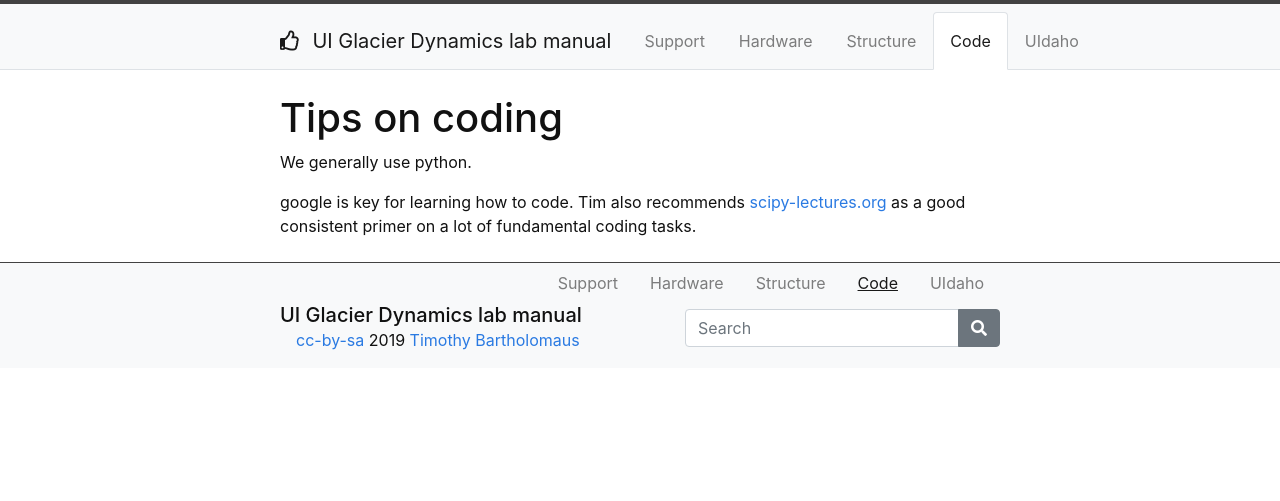
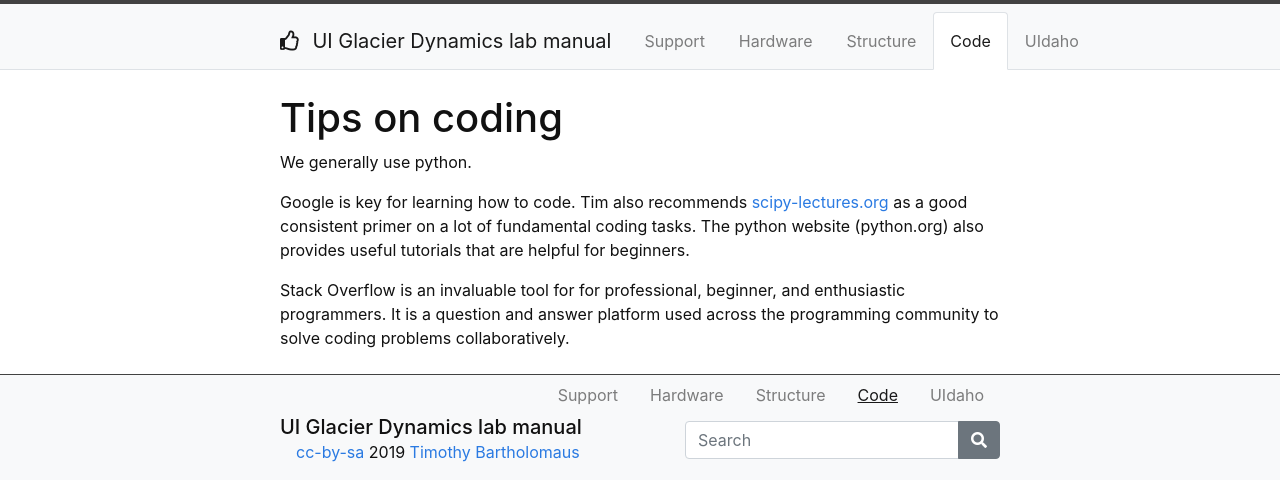
Before and after one commit to yoramterleth/uiglaciology, a Jekyll site: the page built from content/3-code.md, in a window 1280 px wide. Shown: the top 501 px of the page. Built offline with Jekyll 4.4.1, drawn with Linux system fonts in a browser that asks for light colours.

Commit message:
Coding info for incoming students

```diff
--- a/content/3-code.md
+++ b/content/3-code.md
@@ -6,4 +6,6 @@ nav: true
 # Tips on coding
 We generally use python.
 
-google is key for learning how to code.  Tim also recommends [scipy-lectures.org](https://scipy-lectures.org/) as a good consistent primer on a lot of fundamental coding tasks.
+Google is key for learning how to code.  Tim also recommends [scipy-lectures.org](https://scipy-lectures.org/) as a good consistent primer on a lot of fundamental coding tasks. The python website (python.org) also provides useful tutorials that are helpful for beginners.
+
+Stack Overflow is an invaluable tool for for professional, beginner, and enthusiastic programmers. It is a question and answer platform used across the programming community to solve coding problems collaboratively.
```
